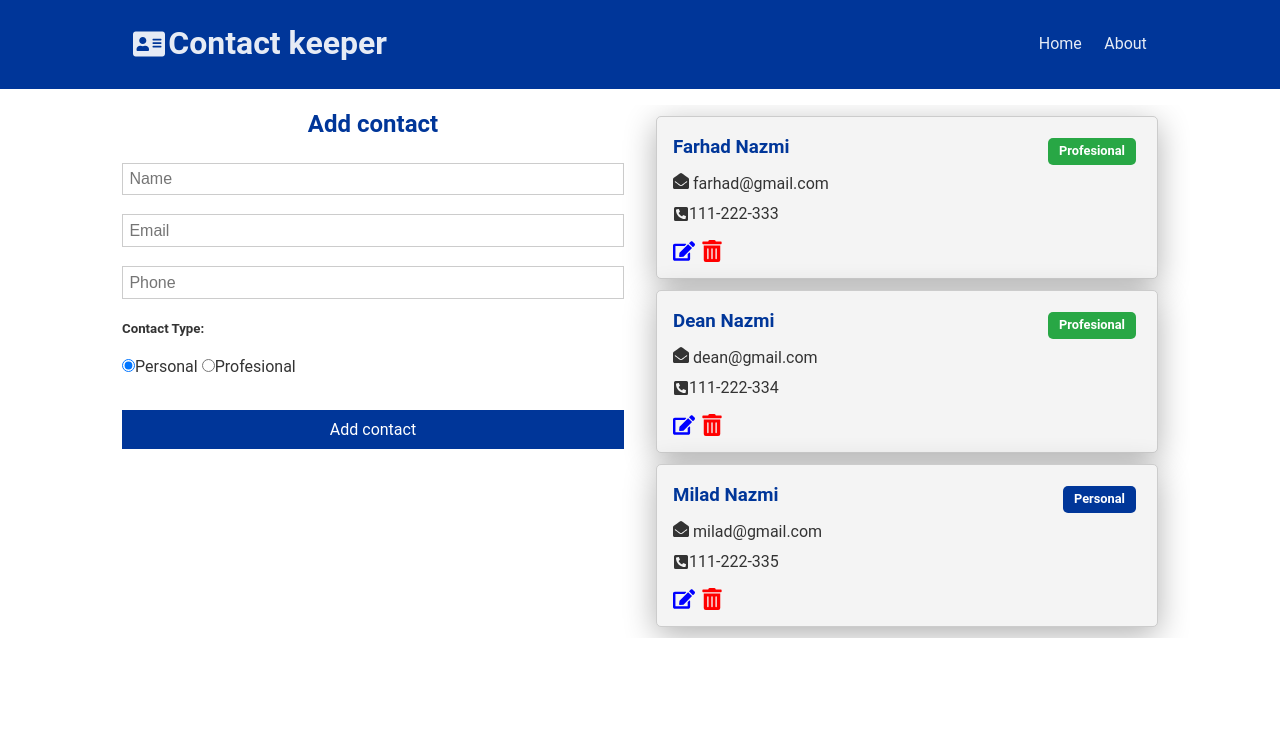
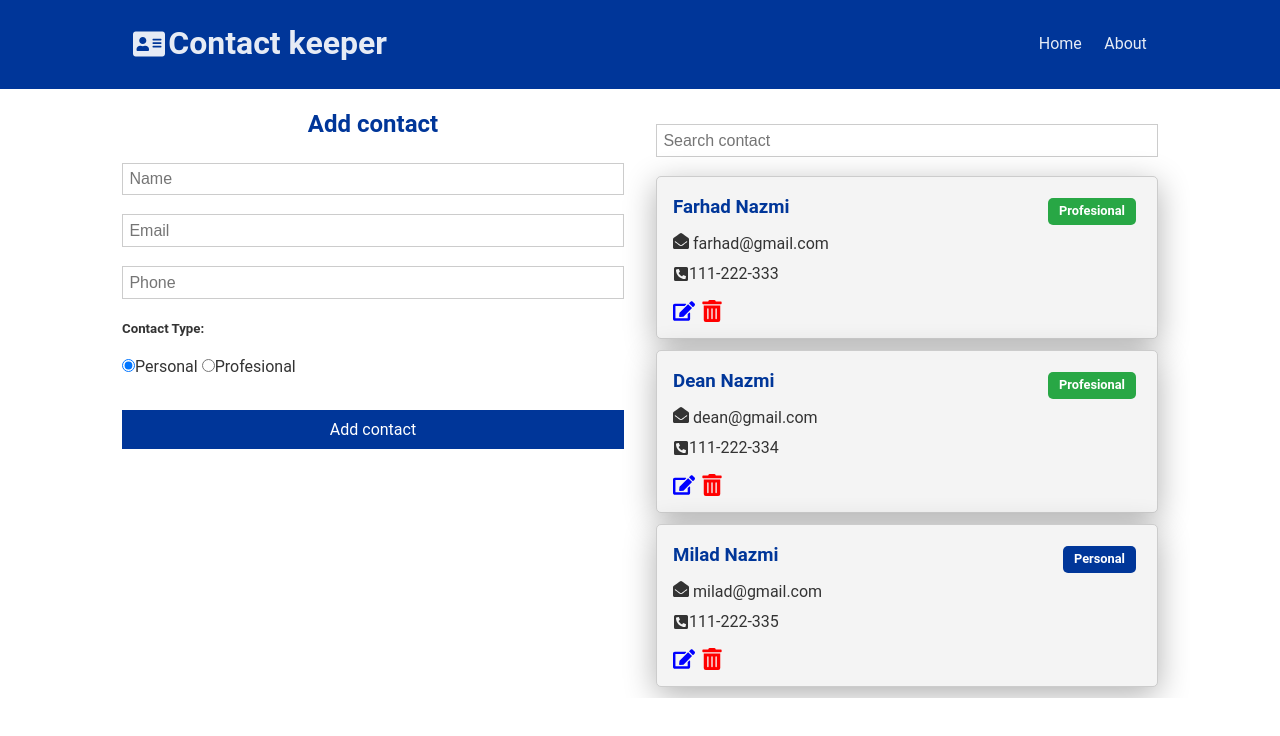
Before and after one commit to git-miracle/contactBook, a React (Create React App) app in the folder client/: page / in a window 1280 px wide. Shown: the top 736 px of the page. Built offline with nearby package versions, Linux system fonts and the light colour scheme; the HTML template or start-up script is replaced by a standard one.

Commit message:
filter contact

```diff
--- /dev/null
+++ b/client/src/components/ContactFliter.jsx
@@ -0,0 +1,35 @@
+import React, { useContext, useRef, useEffect } from 'react'
+import ContactContext from '../contaxt/contact/ContactContext'
+
+const ContactFliter = () => {
+  const contactContext = useContext(ContactContext)
+  const { filterContacts, clearFilter, filtered } = contactContext
+  const text = useRef('')
+
+  useEffect(() => {
+    if (filtered === null) {
+      text.current.value = ''
+    }
+  })
+
+  const onChange = (e) => {
+    if (text.current.value !== '') {
+      filterContacts(e.target.value)
+    } else {
+      clearFilter()
+    }
+  }
+
+  return (
+    <form>
+      <input
+        type='text'
+        ref={text}
+        placeholder='Search contact'
+        onChange={onChange}
+      />
+    </form>
+  )
+}
+
+export default ContactFliter
--- a/client/src/components/Home.jsx
+++ b/client/src/components/Home.jsx
@@ -1,6 +1,7 @@
 import React from 'react'
 import ContactForm from './ContactForm'
 import Contacts from './contacts/Contacts'
+import ContactFliter from './ContactFliter'
 
 function Home() {
   return (
@@ -9,6 +10,7 @@ function Home() {
         <ContactForm />
       </div>
       <div>
+        <ContactFliter />
         <Contacts />
       </div>
     </div>
--- a/client/src/components/contacts/Contacts.jsx
+++ b/client/src/components/contacts/Contacts.jsx
@@ -1,17 +1,25 @@
-import React, { useContext } from 'react';
-import ContactContext from '../../contaxt/contact/ContactContext';
-import ContactItem from './ContactItem';
+import React, { useContext } from 'react'
+import ContactContext from '../../contaxt/contact/ContactContext'
+import ContactItem from './ContactItem'
 
 const Contacts = () => {
-  const contactContext = useContext(ContactContext);
-  const { contacts } = contactContext;
+  const contactContext = useContext(ContactContext)
+  const { contacts, filtered } = contactContext
+
+  if (contacts.length === 0) {
+    return <h4>Please enter contact</h4>
+  }
   return (
-    <div>
-      {contacts.map((contact) => (
-        <ContactItem key={contact.id} contact={contact} />
-      ))}
-    </div>
-  );
-};
+    <>
+      {filtered !== null
+        ? filtered.map((contact) => (
+            <ContactItem key={contact.id} contact={contact} />
+          ))
+        : contacts.map((contact) => (
+            <ContactItem key={contact.id} contact={contact} />
+          ))}
+    </>
+  )
+}
 
-export default Contacts;
+export default Contacts
--- a/client/src/contaxt/contact/ContactReducer.jsx
+++ b/client/src/contaxt/contact/ContactReducer.jsx
@@ -39,6 +39,21 @@ export default (state, action) => {
         ...state,
         current: null,
       }
+    case FILTER_CONTCT:
+      return {
+        ...state,
+        filtered: state.contacts.filter((contact) => {
+          const regex = new RegExp(`${action.payload}`, 'gi')
+          return (
+            contact.name.match(regex) || contact.email.match(regex)
+          )
+        }),
+      }
+    case CLEAR_FILTER:
+      return {
+        ...state,
+        filtered: null,
+      }
     default:
       return state
   }
--- a/client/src/contaxt/contact/ContactState.jsx
+++ b/client/src/contaxt/contact/ContactState.jsx
@@ -38,22 +38,23 @@ const ContactState = (props) => {
       },
     ],
     current: null,
+    filtered: null,
   }
 
   const [state, dispatch] = useReducer(ContactReducer, initialState)
 
-  //add contact
+  //Add contact
   const addContact = (contact) => {
     contact.id = uuidv4() //or Date.now()
     dispatch({ type: ADD_CONTCT, payload: contact })
   }
 
-  //delete contact
+  //Delete contact
   const deleteContact = (id) => {
     dispatch({ type: DELETE_CONTCT, payload: id })
   }
 
-  //update contact
+  //Update contact
   const updateContact = (contact) => {
     dispatch({ type: UPDATE_CONTCT, payload: contact })
   }
@@ -63,9 +64,15 @@ const ContactState = (props) => {
     dispatch({ type: SET_CURRENT, payload: contact })
   }
 
-  //filter contact
-
-  //clear contact
+  //Filter contact
+  const filterContacts = (text) => {
+    dispatch({ type: FILTER_CONTCT, payload: text })
+  }
+  //Clear filter
+  const clearFilter = () => {
+    dispatch({ type: CLEAR_FILTER })
+  }
+  //Clear contact
   const clearCurrent = () => {
     dispatch({ type: CLEAR_CURRENT })
   }
@@ -75,11 +82,14 @@ const ContactState = (props) => {
       value={{
         contacts: state.contacts,
         current: state.current,
+        filtered: state.filtered,
         addContact,
         deleteContact,
         setCurrent,
         clearCurrent,
         updateContact,
+        filterContacts,
+        clearFilter,
       }}
     >
       {props.children}
```
